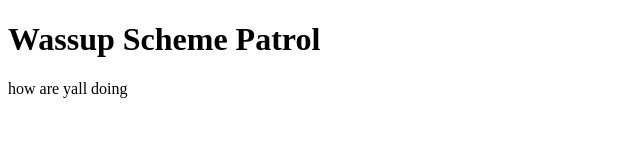
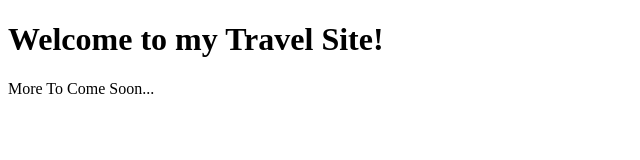
Before and after one commit to rajivramroop/rajivramroop.github.io, a plain HTML site: page index.html in a window 1280 px wide. Shown: the whole page, without its empty margins (0-640 px from the left). Drawn offline with Linux system fonts and the light colour scheme.

Commit message:
Update index.html

```diff
--- a/index.html
+++ b/index.html
@@ -6,9 +6,9 @@
   </head>
   <body>
 
-    <h1> Wassup Scheme Patrol </h1>
+    <h1> Welcome to my Travel Site! </h1>
 
-    <p> how are yall doing </p>
+    <p> More To Come Soon... </p>
 
   <body>
     </html>
```
